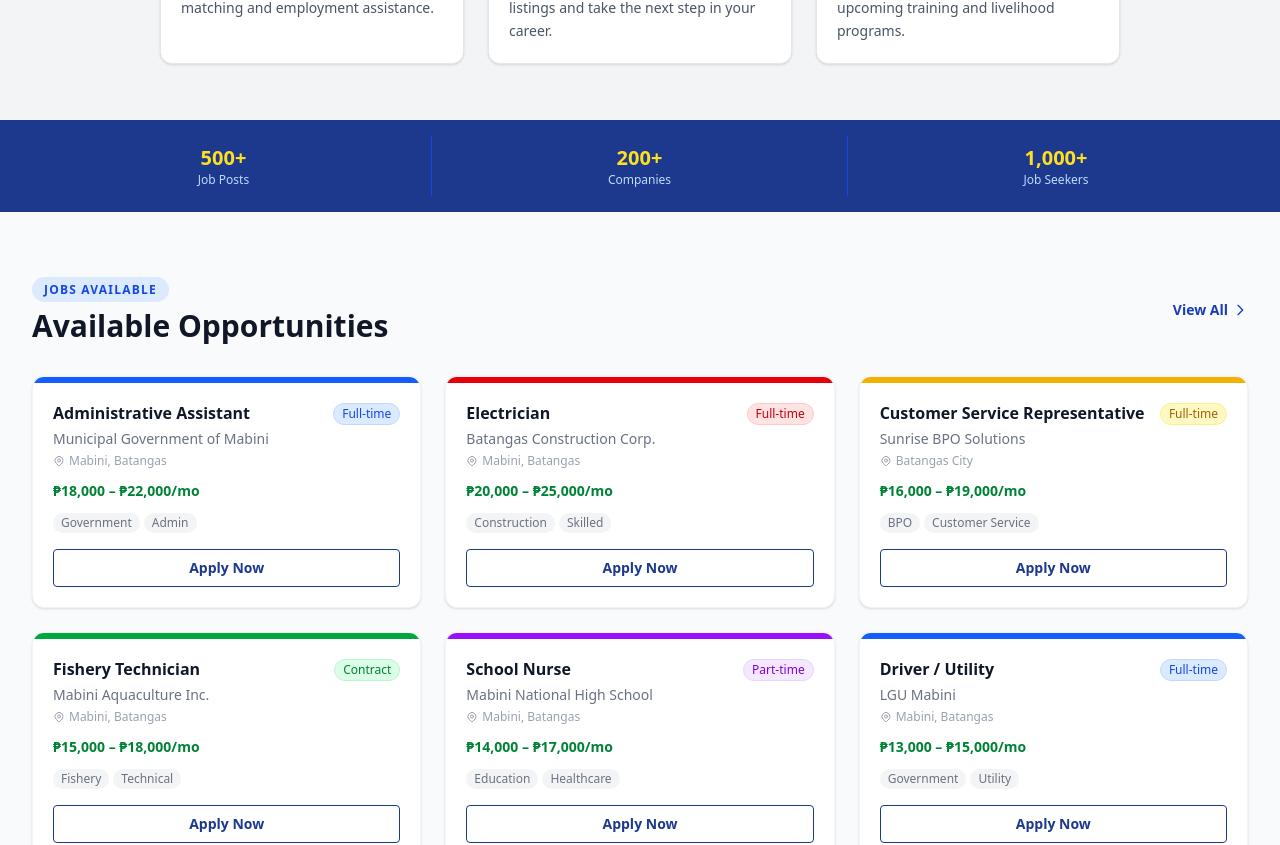
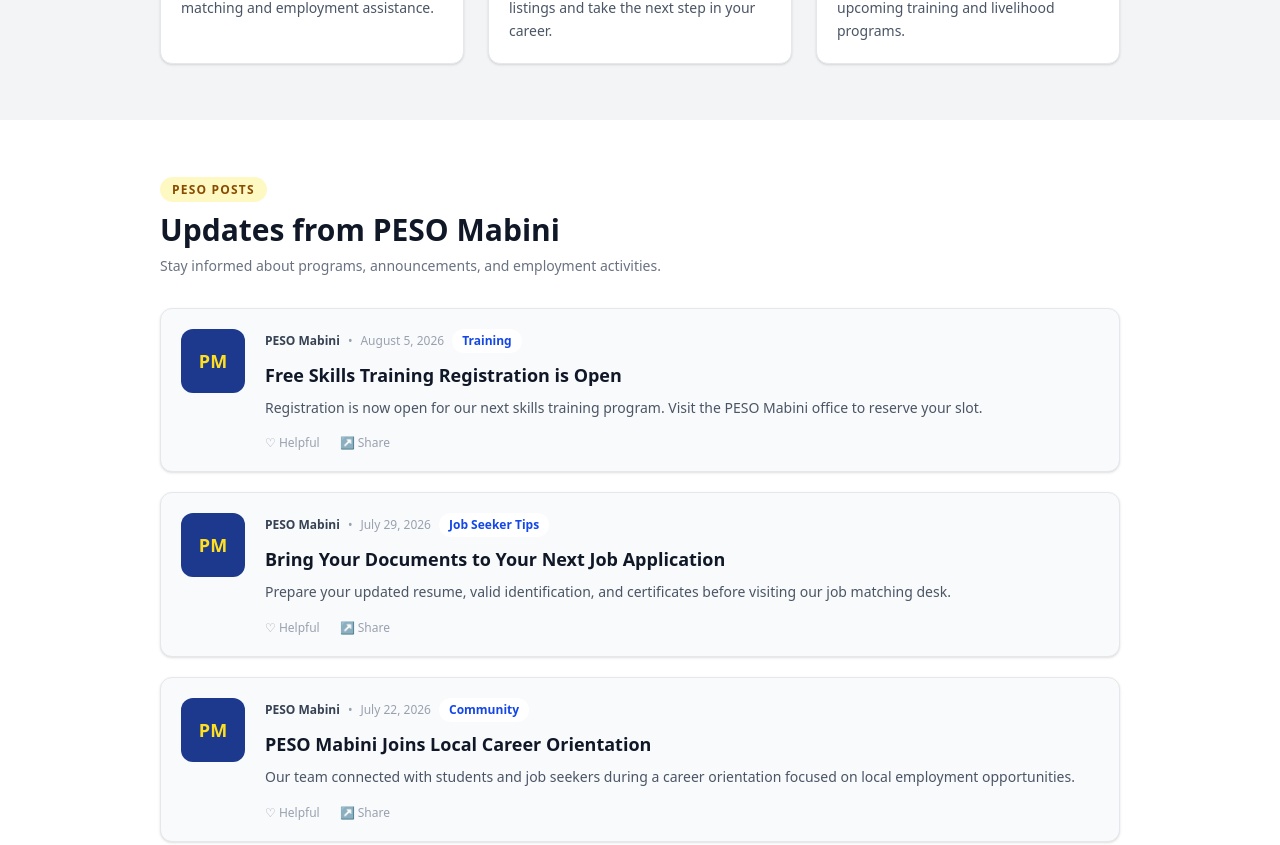
Before and after one commit to jirehmanalo05-prog/PESO, a Next.js app: page / in a window 1280 px wide. Shown: the part 1300-2145 px from the top of the page. Built offline with nearby package versions, Linux system fonts and the light colour scheme.

Commit message:
save changes

```diff
--- a/app/page.tsx
+++ b/app/page.tsx
@@ -225,6 +225,64 @@
         </div>
       </section>
 
+      {/* ════════════════════════
+          PESO POSTS
+      ════════════════════════ */}
+      <section className="bg-white py-14">
+        <div className="mx-auto max-w-5xl px-4 sm:px-6 lg:px-8">
+          <div className="mb-8">
+            <span className="rounded-full bg-yellow-100 px-3 py-1 text-xs font-bold uppercase tracking-widest text-yellow-800">
+              PESO Posts
+            </span>
+            <h2 className="mt-3 text-2xl font-black text-gray-900 md:text-3xl">Updates from PESO Mabini</h2>
+            <p className="mt-2 text-sm text-gray-500">Stay informed about programs, announcements, and employment activities.</p>
+          </div>
+
+          <div className="space-y-5">
+            {[
+              {
+                date: "August 5, 2026",
+                title: "Free Skills Training Registration is Open",
+                caption: "Registration is now open for our next skills training program. Visit the PESO Mabini office to reserve your slot.",
+                tag: "Training",
+              },
+              {
+                date: "July 29, 2026",
+                title: "Bring Your Documents to Your Next Job Application",
+                caption: "Prepare your updated resume, valid identification, and certificates before visiting our job matching desk.",
+                tag: "Job Seeker Tips",
+              },
+              {
+                date: "July 22, 2026",
+                title: "PESO Mabini Joins Local Career Orientation",
+                caption: "Our team connected with students and job seekers during a career orientation focused on local employment opportunities.",
+                tag: "Community",
+              },
+            ].map((post) => (
+              <article key={post.date} className="flex flex-col gap-5 rounded-xl border border-gray-200 bg-gray-50 p-5 shadow-sm transition-shadow hover:shadow-md sm:flex-row sm:items-start">
+                <div className="flex h-16 w-16 shrink-0 items-center justify-center rounded-xl bg-blue-900 text-lg font-black text-yellow-300">
+                  PM
+                </div>
+                <div className="min-w-0 flex-1">
+                  <div className="mb-2 flex flex-wrap items-center gap-2 text-xs text-gray-400">
+                    <span className="font-bold text-gray-700">PESO Mabini</span>
+                    <span aria-hidden="true">•</span>
+                    <time>{post.date}</time>
+                    <span className="rounded-full bg-white px-2.5 py-1 font-semibold text-blue-700">{post.tag}</span>
+                  </div>
+                  <h3 className="text-lg font-bold text-gray-900">{post.title}</h3>
+                  <p className="mt-2 text-sm leading-relaxed text-gray-600">{post.caption}</p>
+                  <div className="mt-4 flex items-center gap-5 text-xs font-medium text-gray-400">
+                    <span>♡ Helpful</span>
+                    <span>↗ Share</span>
+                  </div>
+                </div>
+              </article>
+            ))}
+          </div>
+        </div>
+      </section>
+
             {/* ════════════════════════
           STATS BAR
       ════════════════════════ */}
```
